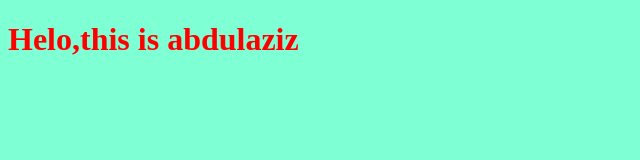
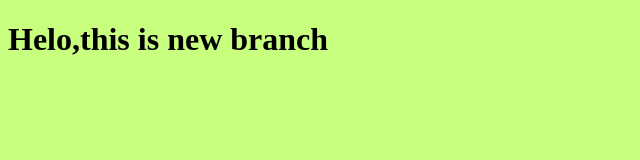
Before and after one commit to abdulaziz-ALomari/myproject, a plain HTML site: page index.html in a window 1280 px wide. Shown: the whole page, without its empty margins (0-640 px from the left). Drawn offline with Linux system fonts and the light colour scheme.

Commit message:
changing style for the title

```diff
--- a/index.html
+++ b/index.html
@@ -9,7 +9,7 @@
 </head>
 <body>
 
-    <h1>Helo,this is abdulaziz</h1>
+    <h1>Helo,this is new branch</h1>
 
     <script src="app.js"></script>
 </body>
--- a/style.css
+++ b/style.css
@@ -1,6 +1,6 @@
 h1{
-    color: red;
+    color: black;
 }
 body{
-    background-color: aquamarine;
+    background-color: rgb(200, 255, 127);
 }
```
